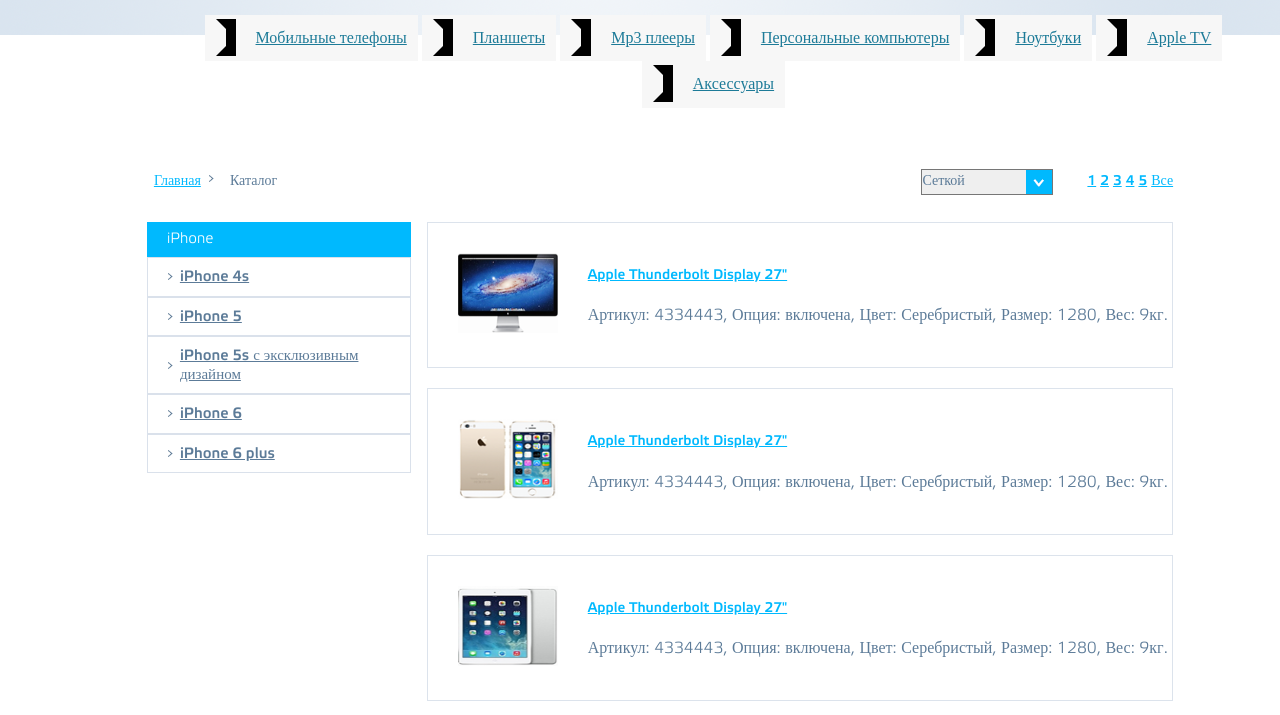
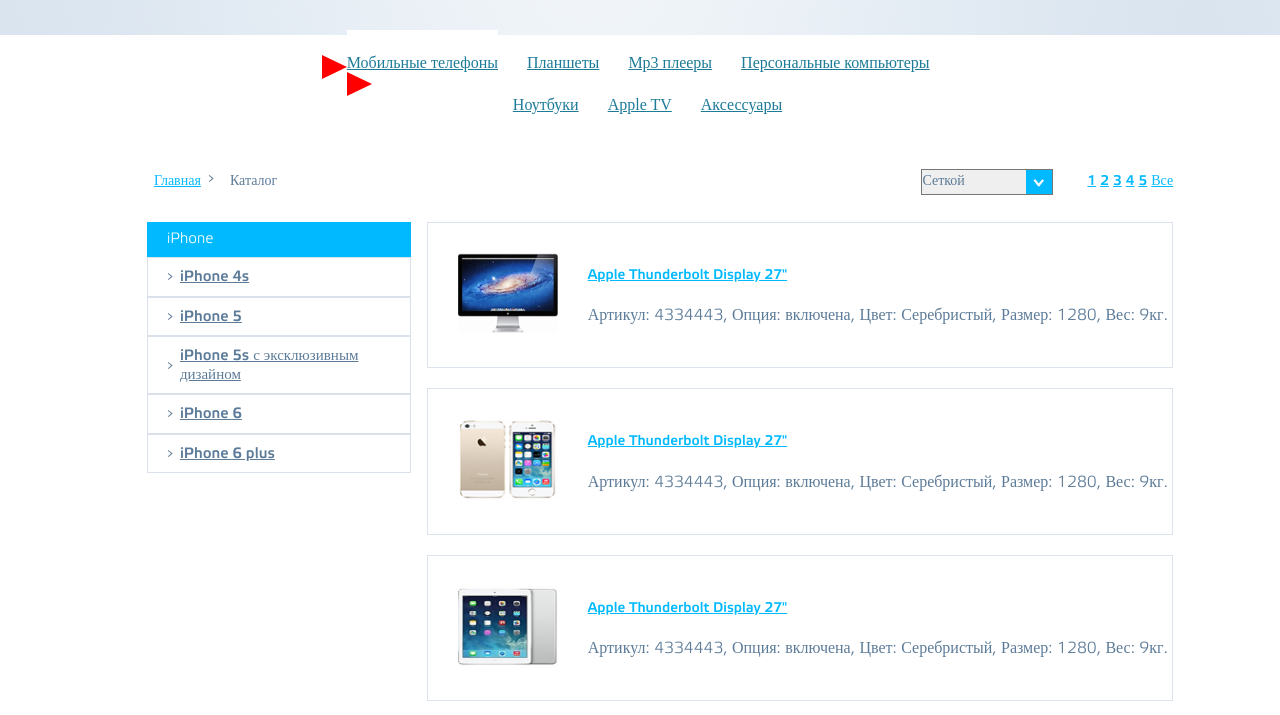
Before and after one commit to webprokopenko/DZ2, a website: page app/index.html in a window 1280 px wide. Shown: the part 85-800 px from the top of the page. Drawn offline with nearby package versions, Linux system fonts and the light colour scheme.

Commit message:
neudachnaya proba treugolnikov

```diff
--- a/app/css/main.css
+++ b/app/css/main.css
@@ -92,8 +92,8 @@
 	color: rgb(97,57,147);
 }
 .top__menu{
-	position: absolute;
-	top:100px;
+	position: relative;
+	top:90px;
 	text-align: center;
 
 }
@@ -102,19 +102,40 @@
 }
 .top__menu-item{
 	display: inline-block;
-	padding: 14px 11px;
+	margin-right: 25px;
+	background: rgb(255,255,255);
+	/*padding: 0;
 	background: rgb(247,247,247);
 	margin:0;
+	vertical-align: top;
+	text-align: left;*/
+
 }
-.top__menu-item:before{ /*Добавление стрелки leftarrowdiv DIV*/
-content:'';
-display:block-inline;
-position:relative;
-margin-right:20px;
-border-color: black black black transparent; /*цвет границы должен быть тем же самым как цвет фона div*/
-border-style: solid;
-border-width: 10px;
+.top__menu-item:first-child:before{
+	content: "";
+	display: block;
+	position: relative;
+	left: -25px;
+	top: 25px;
+	width: 0;
+    height: 0;
+    border-top: 12px solid transparent;
+    border-left: 25px solid red;
+    border-bottom: 12px solid transparent;
 }
+.top__menu-item:first-child:after{
+	content: "";
+	display: block;
+	position: relative;
+
+	width: 0;
+    height: 0;
+    border-top: 12px solid transparent;
+    border-left: 25px solid red;
+    border-bottom: 12px solid transparent;
+
+}
+
 
 
 
```
Also changed, not shown: app/css/index2.html (added, +52 -0 lines), app/index2.html (added).
